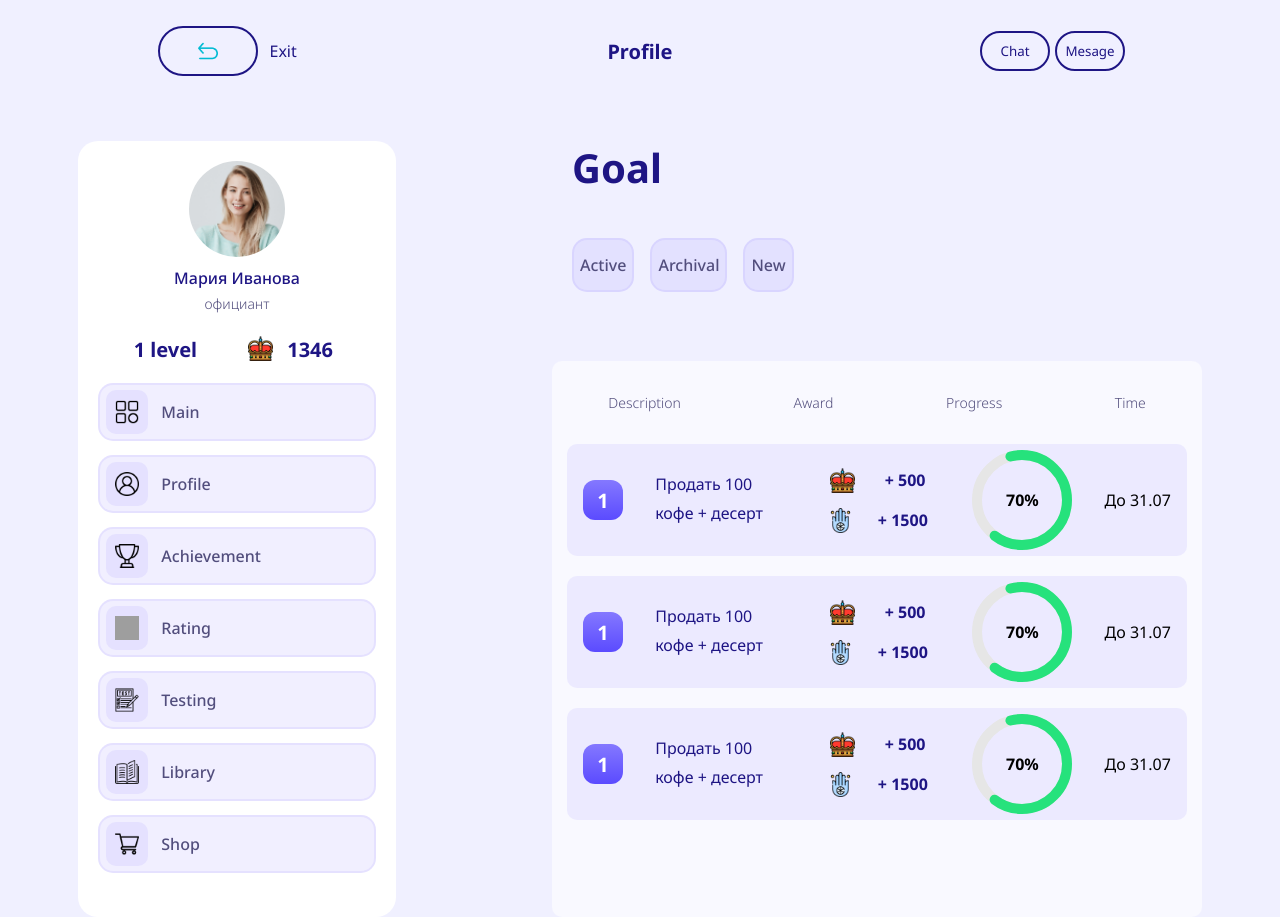
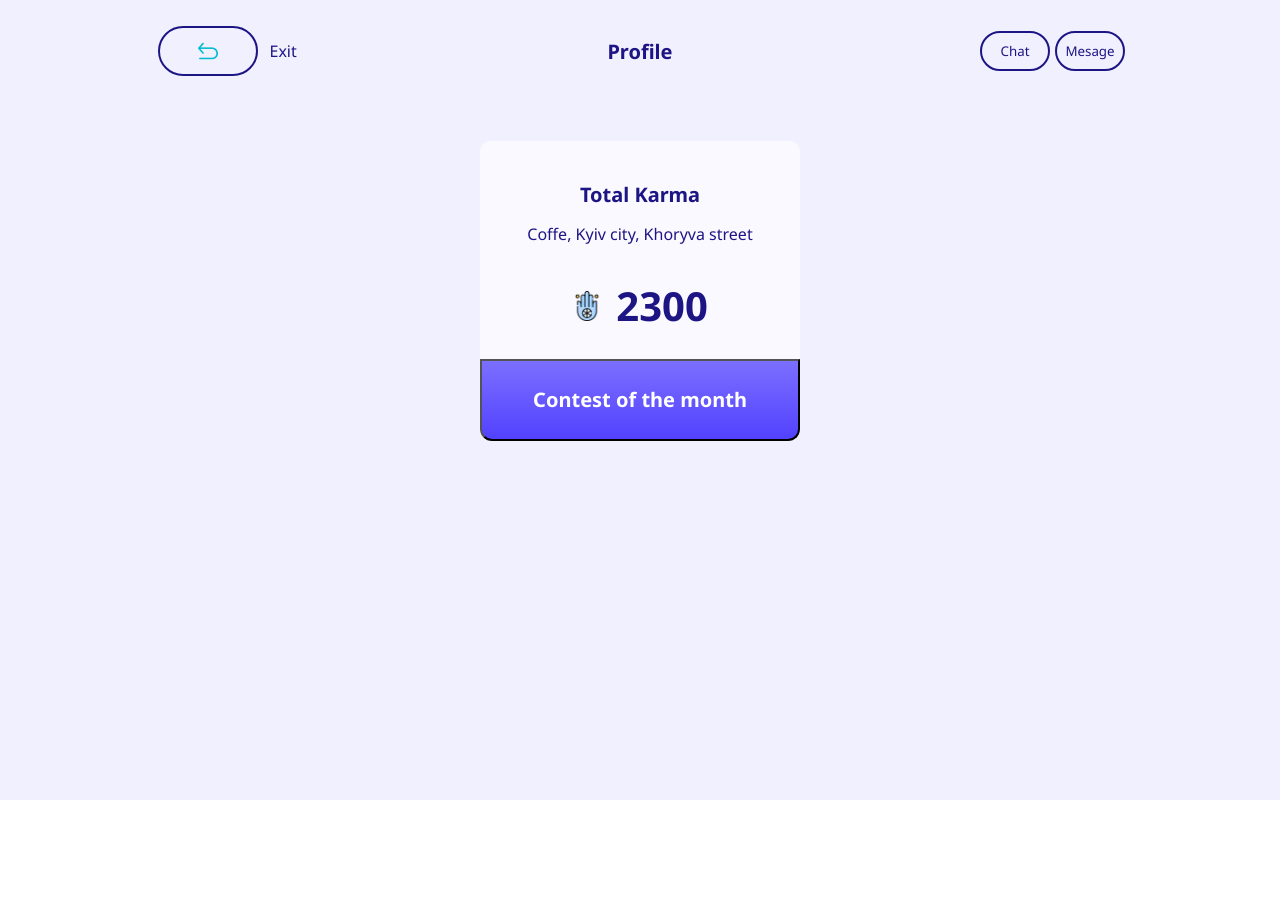
Before and after one commit to GennadiiLazovskii/corporateCaffeApp, a React (Vite) app: page / in a window 1280 px wide. After the commit the page ends 800 px from the top, so only its background shows below. Built offline with nearby package versions, Linux system fonts and the light colour scheme; grey boxes are pictures that could not be loaded.

Commit message:
Add card User total Karma

```diff
--- a/src/components/mainScreenProfile/MainScreanProfile.jsx
+++ b/src/components/mainScreenProfile/MainScreanProfile.jsx
@@ -2,15 +2,19 @@ import styles from './MainScreanProfile.module.scss';
 import UserAchievements from './userAchievements/UserAchievements';
 import ProfileCard from './profileCard/ProfileCard.jsx';
 import UserGoal from './userGoal/UserGoal';
+import UserTotalKarma from './userTotalKarma/UserTotalKarma';
 
 const MainScreanProfile = () => {
 
     return(
         <div className={styles.mainScreanProfile}>
-            <ProfileCard/>
+            {/* <ProfileCard/>
             <div className={styles.mainScreanProfileCenter}>
                 <UserGoal/>
                 <UserAchievements/>
+            </div> */}
+            <div>
+                <UserTotalKarma/>
             </div>
         </div>
     )
--- /dev/null
+++ b/src/components/mainScreenProfile/userTotalKarma/UserTotalKarma.jsx
@@ -0,0 +1,25 @@
+import styles from './UserTotalKarma.module.scss';
+import Karma from '../../../img/user/karma.png';
+
+const UserTotalKarma = () => {
+
+    return(
+        <div className={styles.userTotalKarma}>
+            <div className={styles.userTotalKarmaHead}>
+                <p>Total Karma</p>
+            </div>
+            <div className={styles.userTotalKarmaAdress}>
+                <p>Coffe, Kyiv city, Khoryva street</p>
+            </div>
+            <div className={styles.userTotalKarmaItem}>
+                <img src={Karma} alt="Karma" />
+                <p>2300</p>
+            </div>
+            <div className={styles.userTotalKarmaBtn}>
+                <button>Сontest of the month</button>
+            </div>
+        </div>
+    )
+}
+
+export default UserTotalKarma;
--- /dev/null
+++ b/src/components/mainScreenProfile/userTotalKarma/UserTotalKarma.module.scss
@@ -0,0 +1,65 @@
+.userTotalKarma {
+    display: flex;
+    flex-direction: column;
+    justify-content: space-between;
+    width: 320px;
+    // height:  260px;
+    padding-top: 40px;
+    background-color: #F9F9FF;
+    border-radius: 10px;
+    .userTotalKarmaHead {
+        font-family: 'Noto Sans';
+        font-style: normal;
+        font-weight: 600;
+        font-size: 20px;
+        line-height: 27px;
+        text-align: center;
+        color: #1E1584;
+    }
+    .userTotalKarmaAdress {
+        margin-top: 12px;
+        font-family: 'Noto Sans';
+        font-style: normal;
+        font-weight: 400;
+        font-size: 16px;
+        line-height: 180%;
+        color: #1E1584;
+    }
+    .userTotalKarmaItem {
+        margin-top: 30px;
+        width: 150px;
+        display: flex;
+        align-items: center;
+        justify-content: center;
+        img {
+            width: 30px;
+            height: 30px;
+        }
+        p {
+            font-family: 'Noto Sans';
+            font-style: normal;
+            font-weight: 700;
+            font-size: 40px;
+            line-height: 54px;
+            color: #1E1584;
+        }
+    }
+    .userTotalKarmaBtn {
+        margin-top: 26px;
+        width: 320px;
+        button {
+            width: 100%;
+            height: 82px;
+            outline: none;
+            cursor: pointer;
+            background: linear-gradient(180deg, #ACA4FF 0%, #7B6FFF 0.01%, #5242FF 99.98%);
+            border-radius: 0px 0px 12px 12px;
+            font-family: 'Noto Sans';
+            font-style: normal;
+            font-weight: 600;
+            font-size: 20px;
+            line-height: 27px;
+            color: #FFFFFF;
+        }
+    }
+}
```
